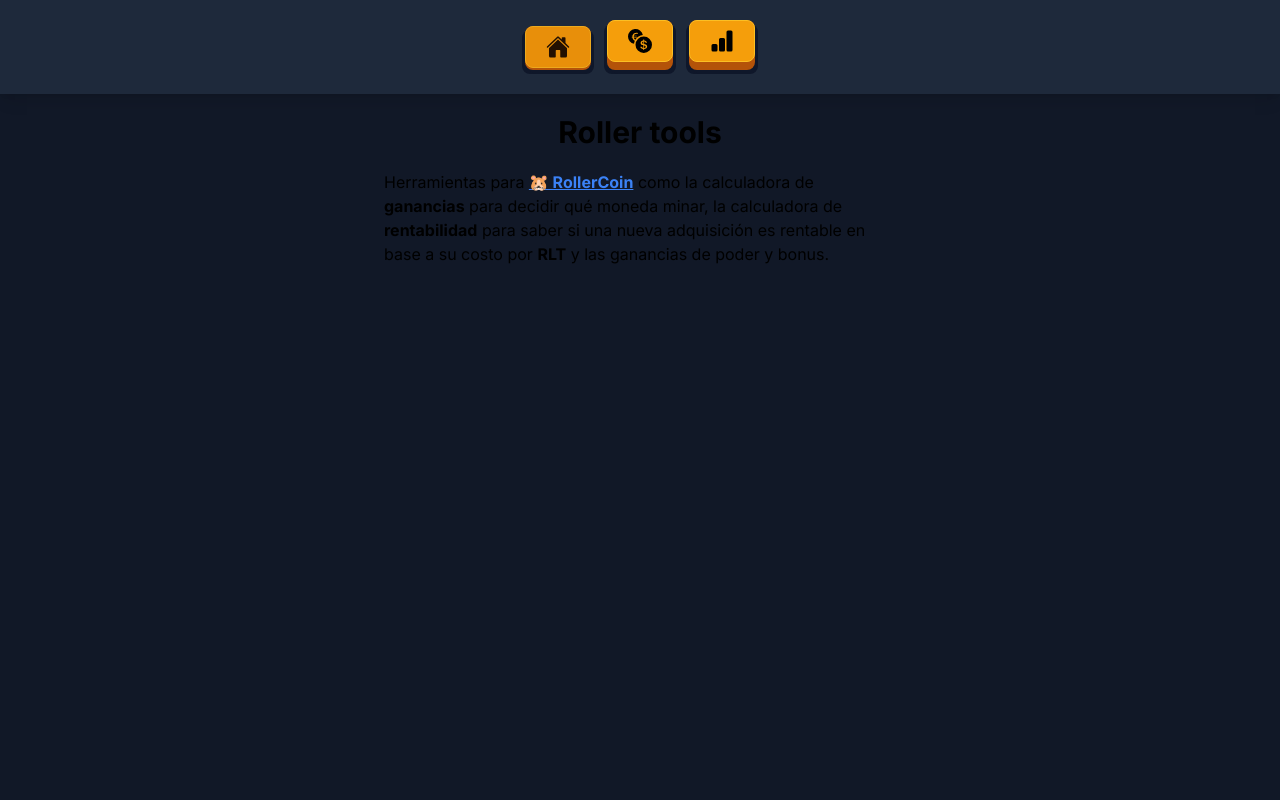
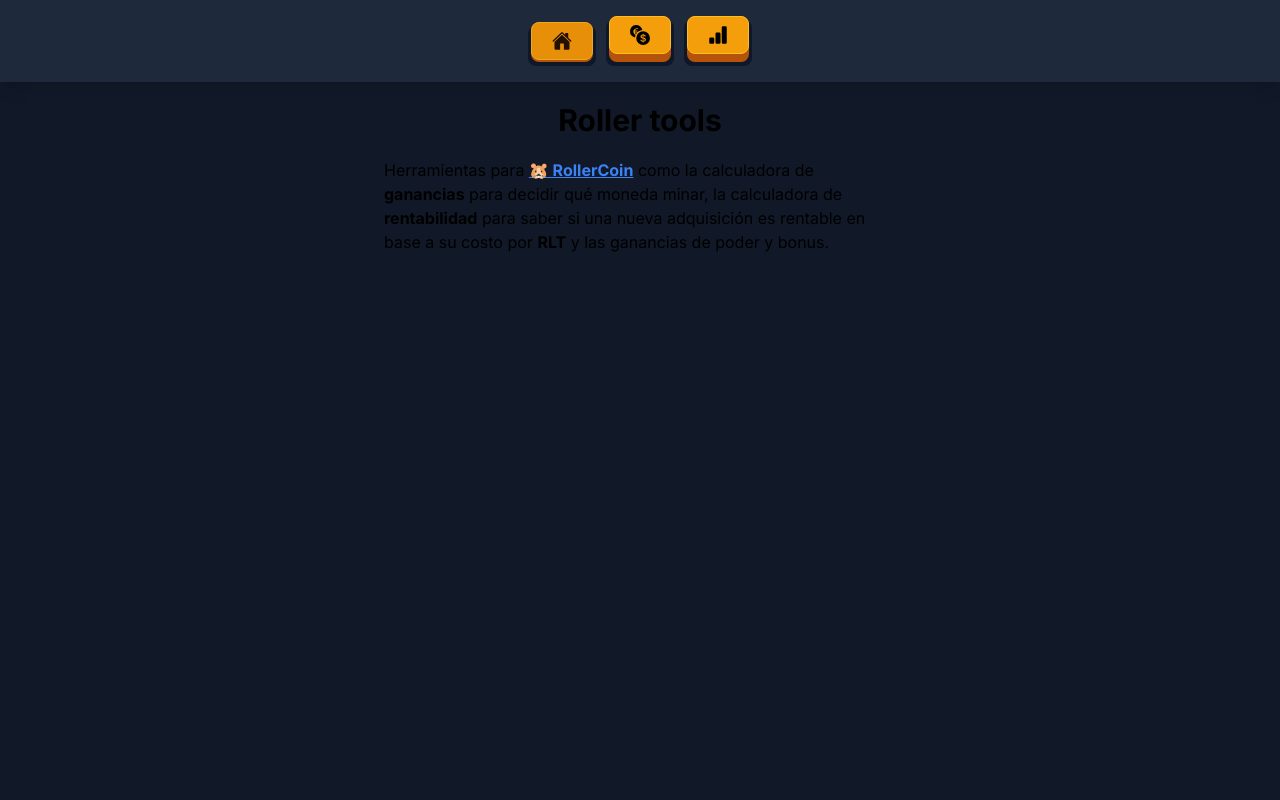
Before and after one commit to dagamdev/rollercoin-tools, a Next.js app: page / in a window 1280 px wide. Shown: the top 800 px of the page. Built offline with nearby package versions, Linux system fonts and the light colour scheme.

Commit message:
update header

```diff
--- a/src/components/header.tsx
+++ b/src/components/header.tsx
@@ -25,14 +25,14 @@ export default function Header () {
   const pathName = usePathname()
 
   return (
-    <header className='flex justify-center p-5 shadow-lg bg-slate-800'>
+    <header className='flex justify-center p-4 shadow-lg bg-slate-800'>
       <nav>
         <ul className='flex items-end gap-4'>
           {PAGES_PATHS.map(pp => <li key={pp.path}>
             <Link className={`key-button ${pathName === pp.path ? 'pressed ' : 'hover:brightness-110 '}flex flex-col mb-[4px] rounded-lg bg-amber-700`}
               href={pp.path}
             >
-              <span className='flex py-2 px-5 rounded-lg text-2xl border bg-amber-500 border-amber-400'>{pp.icon}</span>
+              <span className='flex py-2 px-5 rounded-lg text-xl border bg-amber-500 border-amber-400'>{pp.icon}</span>
               <div className='h-[8px] rounded-b-lg' />
             </Link>
           </li>)}
```
